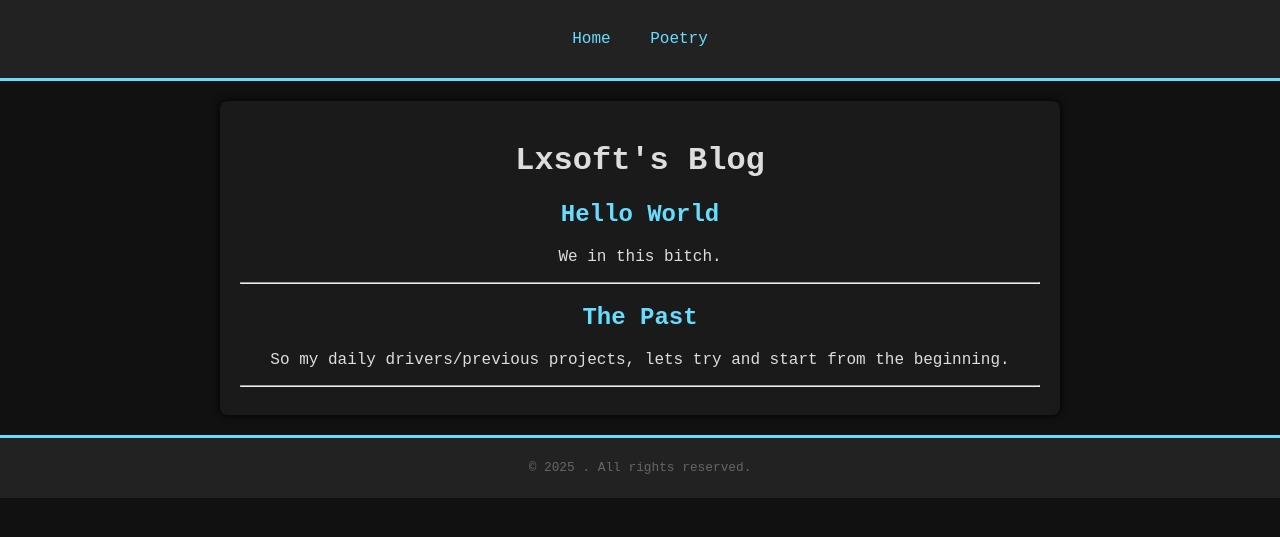
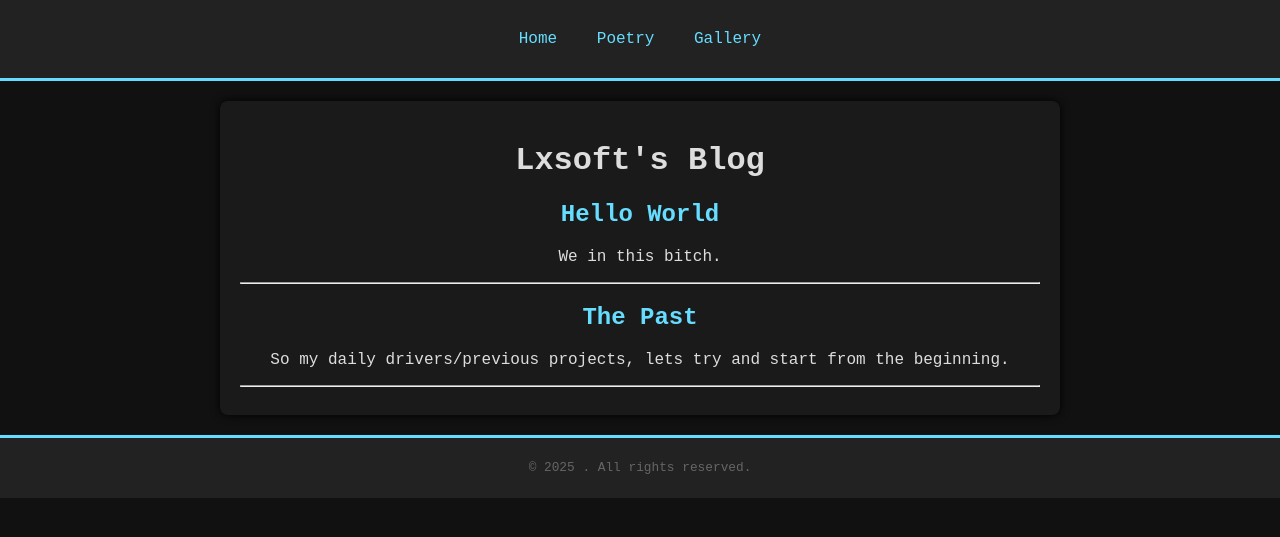
Before and after one commit to Lxsoftroxs/Lxsoftroxs.github.io, a Jekyll site: the page built from index.html, in a window 1280 px wide. Shown: the top 537 px of the page. Built offline with Jekyll 4.4.1, drawn with Linux system fonts in a browser that asks for light colours.

Commit message:
Update header.html

```diff
--- a/_includes/header.html
+++ b/_includes/header.html
@@ -1,10 +1,11 @@
-<!-- _includes/header.html -->
 <header class="site-header">
   <div class="header-inner">
+    <h1 class="site-title">{{ site.title }}</h1>
     <nav class="site-nav">
       <ul>
         <li><a href="{{ '/' | relative_url }}">Home</a></li>
         <li><a href="{{ '/poetry/' | relative_url }}">Poetry</a></li>
+        <li><a href="{{ '/gallery/' | relative_url }}">Gallery</a></li>
       </ul>
     </nav>
   </div>
```
